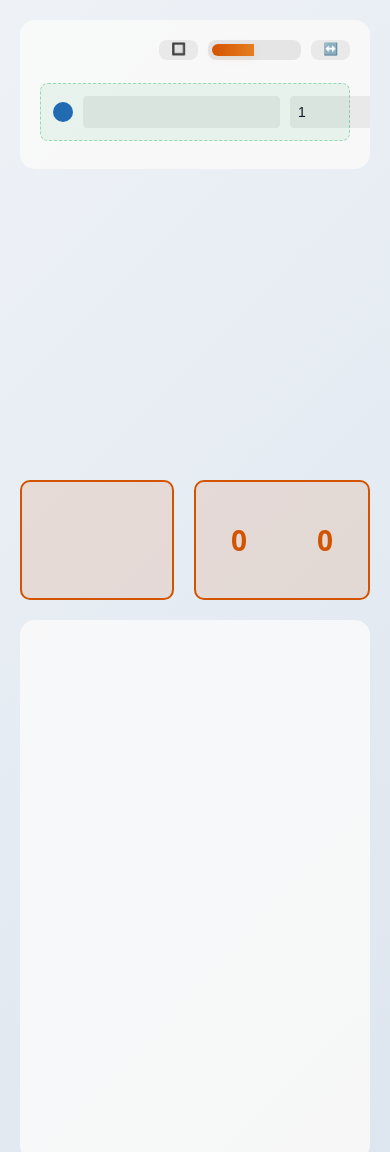
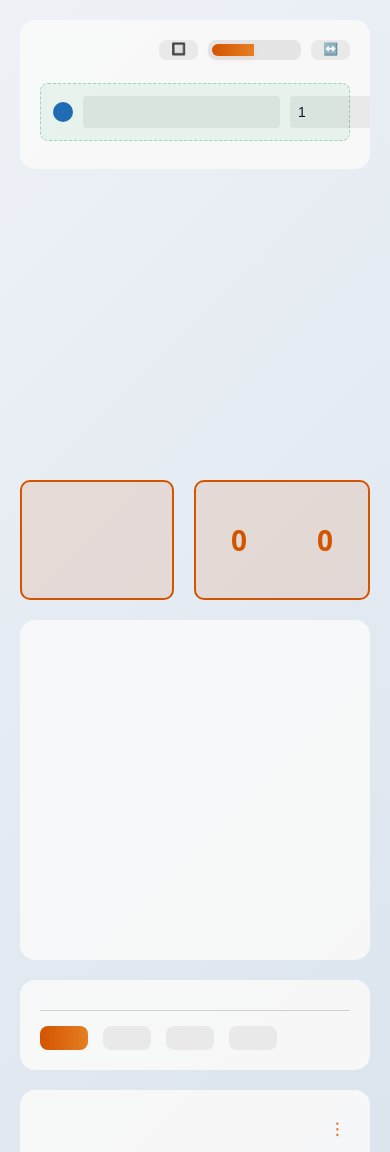
Before and after one commit to tramp-tm/scam-roulette, a website with bundled scripts: page index.html in a window 390 px wide. Shown: the top 1152 px of the page. Built offline with nearby package versions, Linux system fonts and the light colour scheme.

Commit message:
refactor(index.html, styles.css): add controls panel and adjust layout for better responsiveness

```diff
--- a/index.html
+++ b/index.html
@@ -93,7 +93,7 @@
                 <canvas id="roulette-canvas" width="600" height="500"></canvas>
             </div>
 
-            <div class="panel">
+            <div class="panel controls-panel">
                 <h3 data-i18n="controls.title">Controls</h3>
                 <div style="display: flex; gap: 15px;">
                     <button id="spin-btn" class="btn-primary" data-i18n="controls.spin">🎲 SPIN!</button>
--- a/styles.css
+++ b/styles.css
@@ -423,11 +423,28 @@ body {
     gap: 20px;
     max-width: 1800px;
     margin: 0 auto;
+    min-height: 100vh;  /* the columns fill the window, not just their content */
 }
 
 .main-panel {
     flex: 1;
     min-width: 500px;
+    /* Column layout so the visualization area can absorb the leftover height. */
+    display: flex;
+    flex-direction: column;
+}
+
+/* Everything else in the center column keeps its natural height — the title
+   (`main.title`), the result/stats block and the controls panel stay fully
+   visible; only the visualization area is elastic. */
+.main-panel > * {
+    flex-shrink: 0;
+}
+
+/* Elastic, but never below the canvas floor: without an explicit min-height:0 the
+   box cannot shrink under its content, so the card never clips the canvas. */
+.main-panel > .canvas-container {
+    flex: 1 1 auto;
 }
 
 .sidebar {
@@ -565,11 +582,17 @@ h1 {
     border-radius: 15px;
     padding: 20px;
     margin-bottom: 20px;
+    /* Column flex so the canvas fills the whole (stretched) box. */
+    display: flex;
+    flex-direction: column;
 }
 
 #roulette-canvas {
     width: 100%;
-    height: 500px;
+    /* Fills the visualization area; the floor keeps it usable in a short window
+       (the page scrolls instead of collapsing the canvas to nothing). */
+    flex: 1 1 auto;
+    min-height: 300px;
     display: block;
     background: transparent;
     border-radius: 8px;
```
